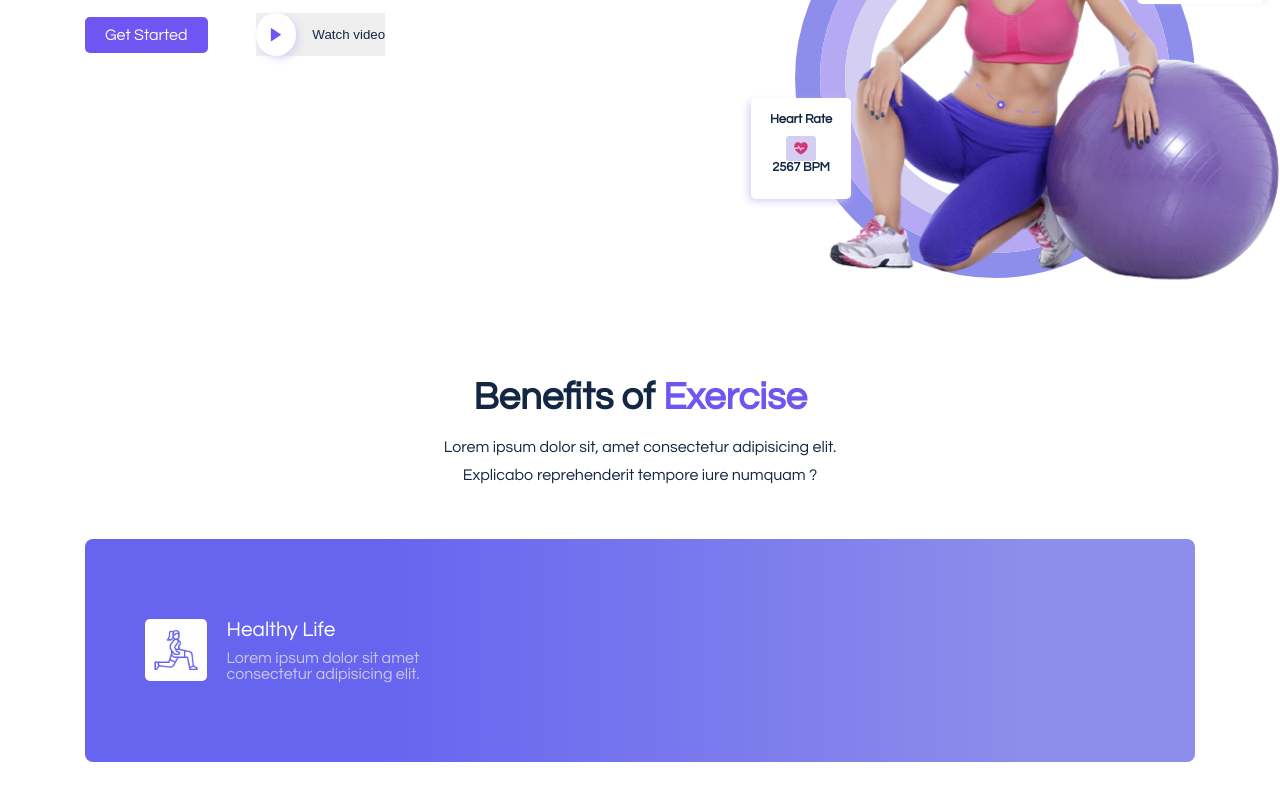
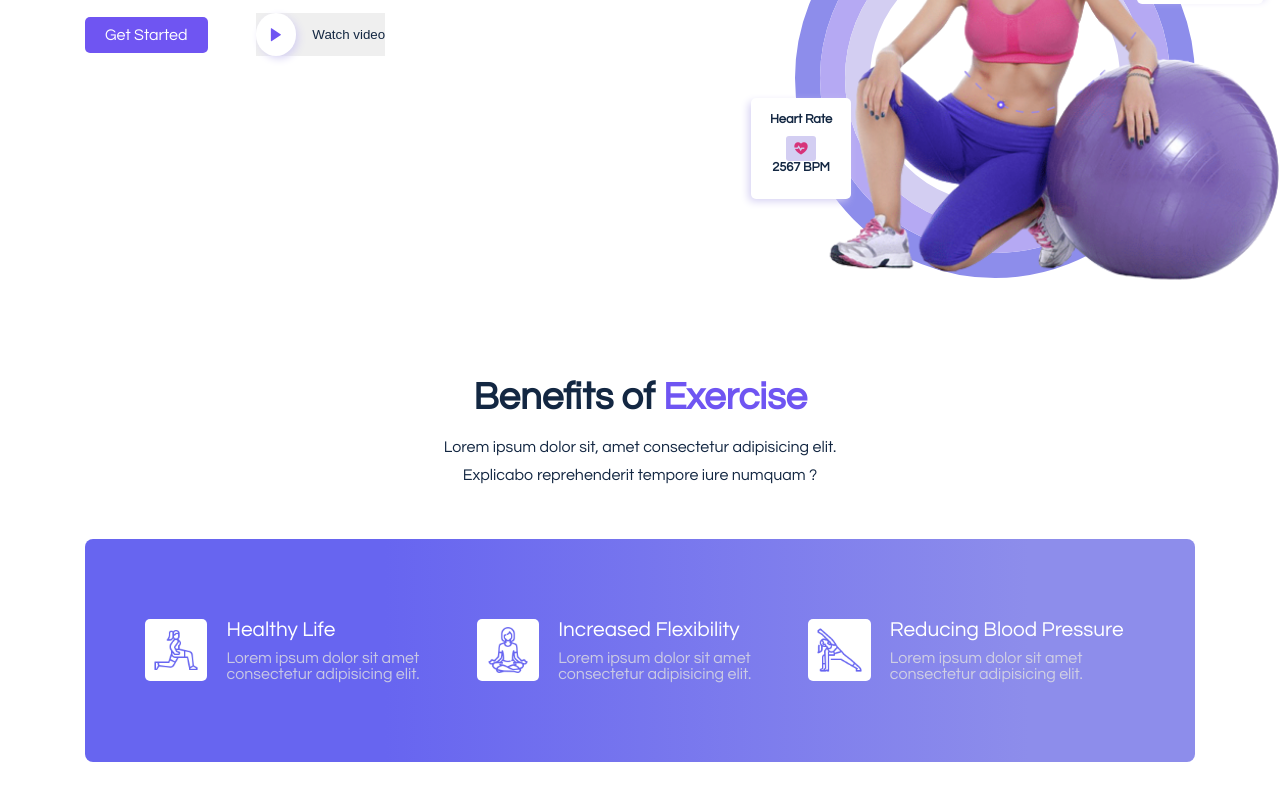
Before and after one commit to mariaemf/gym-website-reactjs, a React (Create React App) app: page / in a window 1280 px wide. Shown: the part 292-1092 px from the top of the page. Built offline with nearby package versions, Linux system fonts and the light colour scheme.

Commit message:
finalization of the exercises session and its stylizations

```diff
--- a/src/components/UI/Exercises.js
+++ b/src/components/UI/Exercises.js
@@ -1,5 +1,7 @@
 import React from "react";
+import extended from "../../assets/img/extended.png";
 import lunges from "../../assets/img/lunges.png";
+import yoga from "../../assets/img/yoga-pose.png";
 import "../../styles/exercises.css";
 
 const Exercises = () => {
@@ -31,6 +33,34 @@ const Exercises = () => {
               </p>
             </div>
           </div>
+
+          <div className="exercise__item">
+            <span className="exercise__icon">
+              <img src={yoga} alt="" />
+            </span>
+
+            <div className="exercise__content">
+              <h4> Increased Flexibility </h4>
+              <p>
+                Lorem ipsum dolor sit amet
+                <br /> consectetur adipisicing elit.
+              </p>
+            </div>
+          </div>
+
+          <div className="exercise__item">
+            <span className="exercise__icon">
+              <img src={extended} alt="" />
+            </span>
+
+            <div className="exercise__content">
+              <h4>Reducing Blood Pressure </h4>
+              <p>
+                Lorem ipsum dolor sit amet
+                <br /> consectetur adipisicing elit.
+              </p>
+            </div>
+          </div>
         </div>
       </div>
     </section>
```
